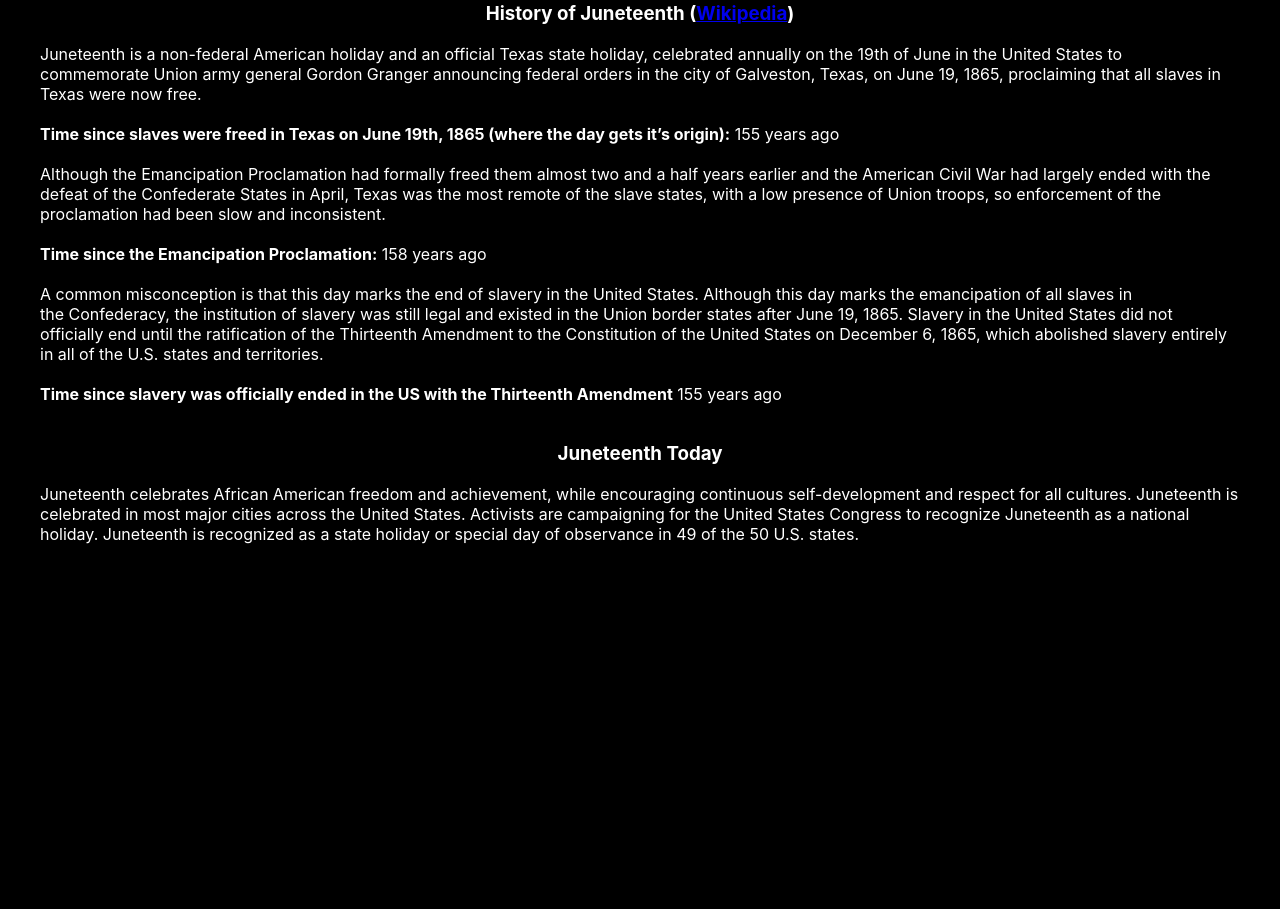
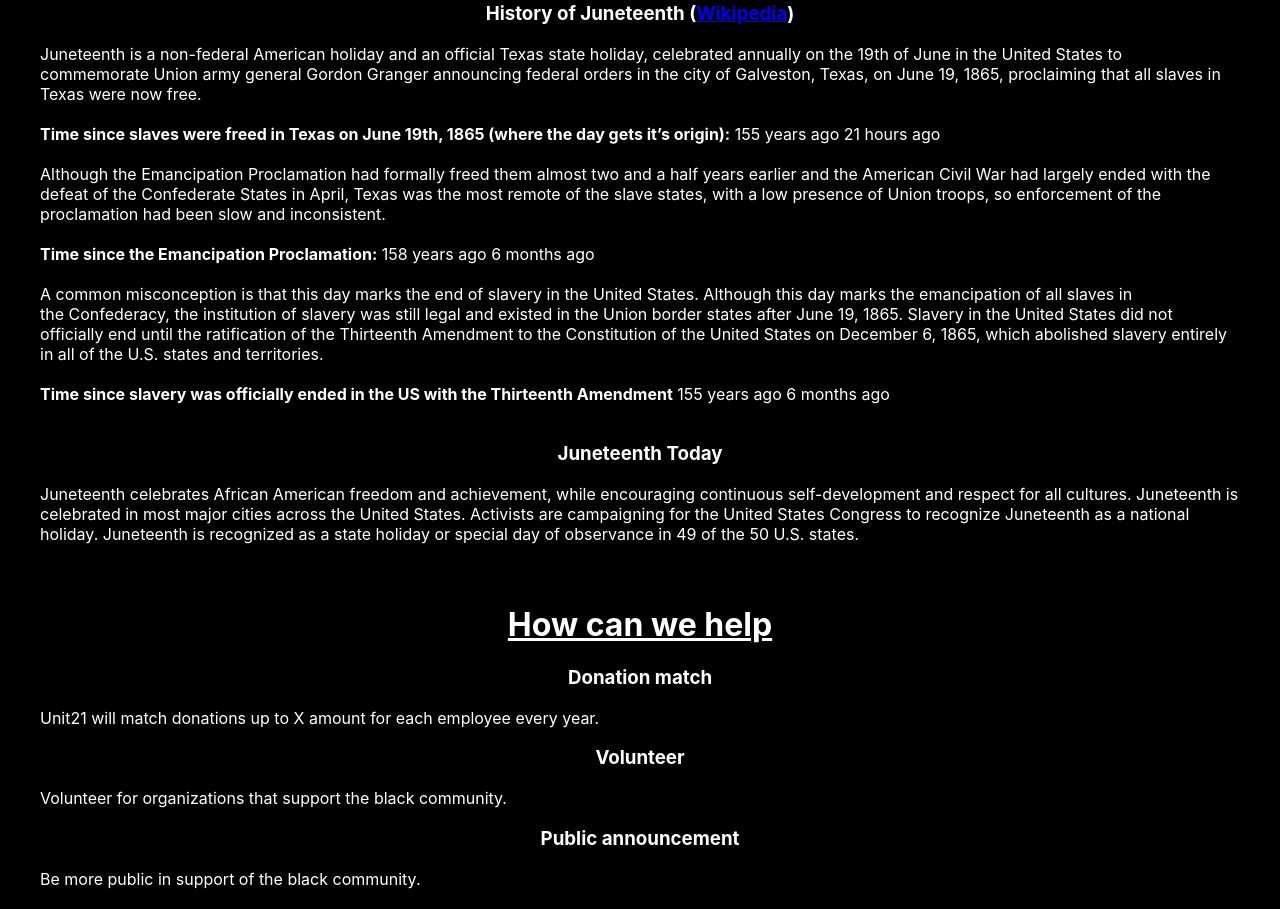
Before and after one commit to tylerthomasallen/juneteenth, a React (Create React App) app: page / in a window 1280 px wide. Shown: the part 100-1009 px from the top of the page. Before the commit the page ends 800 px from the top, so only its background shows below. Built offline with nearby package versions, Linux system fonts and the light colour scheme.

Commit message:
add text

```diff
--- a/src/pages/Home.js
+++ b/src/pages/Home.js
@@ -4,7 +4,7 @@ import TimeAgo from "react-timeago";
 const Home = () => {
 
   return (
-    <div style={{maxWidth: 1200}}>
+    <div style={{ maxWidth: 1200 }}>
       <h1>Juneteenth</h1>
       <h3>
         History of Juneteenth (
@@ -27,7 +27,8 @@ const Home = () => {
           Time since slaves were freed in Texas on June 19th, 1865 (where the
           day gets it’s origin):
         </span>{" "}
-        <TimeAgo date={new Date("1865/6/19")} />
+        <TimeAgo date={new Date("1865/6/19")} />{" "}
+        <TimeAgo date={new Date("2020/6/19").setHours("0")} />
       </div>
 
       <br />
@@ -49,7 +50,8 @@ const Home = () => {
         <span style={{ fontWeight: "bold" }}>
           Time since the Emancipation Proclamation:
         </span>{" "}
-        <TimeAgo date={new Date("1863/1/1")} />
+        <TimeAgo date={new Date("1863/1/1")} />{" "}
+        <TimeAgo date={new Date("2020/1/1").setHours("0")} />
       </div>
 
       <br />
@@ -74,7 +76,8 @@ const Home = () => {
           Time since slavery was officially ended in the US with the Thirteenth
           Amendment
         </span>{" "}
-        <TimeAgo date={Date.parse("1865/12/6")} />
+        <TimeAgo date={Date.parse("1865/12/6")} />{" "}
+        <TimeAgo date={new Date("2019/12/16").setHours("0")} />
       </div>
 
       <br />
@@ -91,6 +94,32 @@ const Home = () => {
           states.
         </span>
       </div>
+
+      <br />
+      <br />
+
+      <h1>How can we help</h1>
+
+      <h3>Donation match</h3>
+      <div>
+        <span>
+          Unit21 will match donations up to X amount for each employee every year.
+        </span>
+      </div>
+
+      <h3>Volunteer</h3>
+      <div>
+        <span>
+          Volunteer for organizations that support the black community.
+        </span>
+      </div>
+
+      <h3>Public announcement</h3>
+      <div>
+        <span>
+         Be more public in support of the black community.
+        </span>
+      </div>
     </div>
   );
 
```
